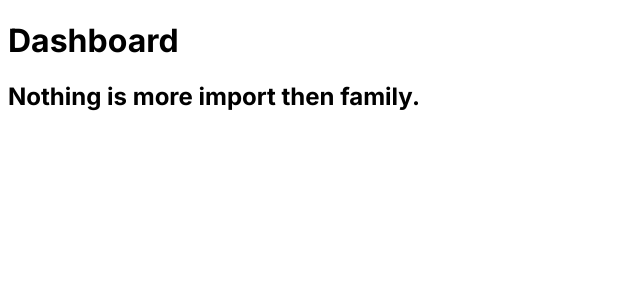
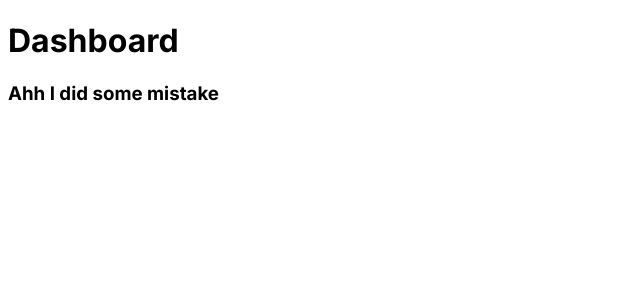
Before and after one commit to Imtiaz4530/next_dummy, a Next.js app: page /dashboard in a window 1280 px wide. Shown: the top 300 px of the page, without its empty margins (0-640 px from the left). Built offline with nearby package versions, Linux system fonts and the light colour scheme.

Commit message:
this is third commit

```diff
--- a/app/dashboard/page.js
+++ b/app/dashboard/page.js
@@ -4,7 +4,7 @@ const Dashboard = () => {
   return (
     <div>
         <h1>Dashboard</h1>
-        <h2>Nothing is more import then family.</h2>
+        <h3>Ahh I did some mistake</h3>
     </div>
   )
 }
```
